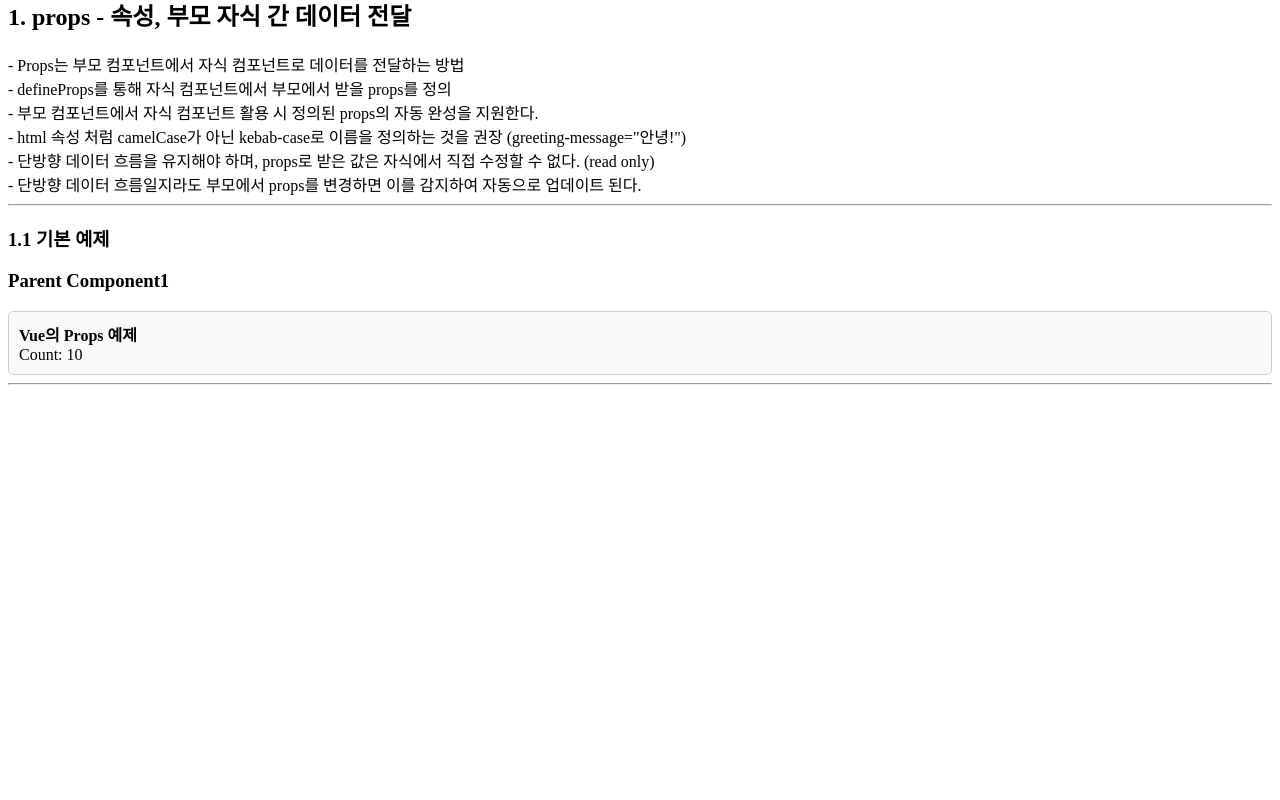
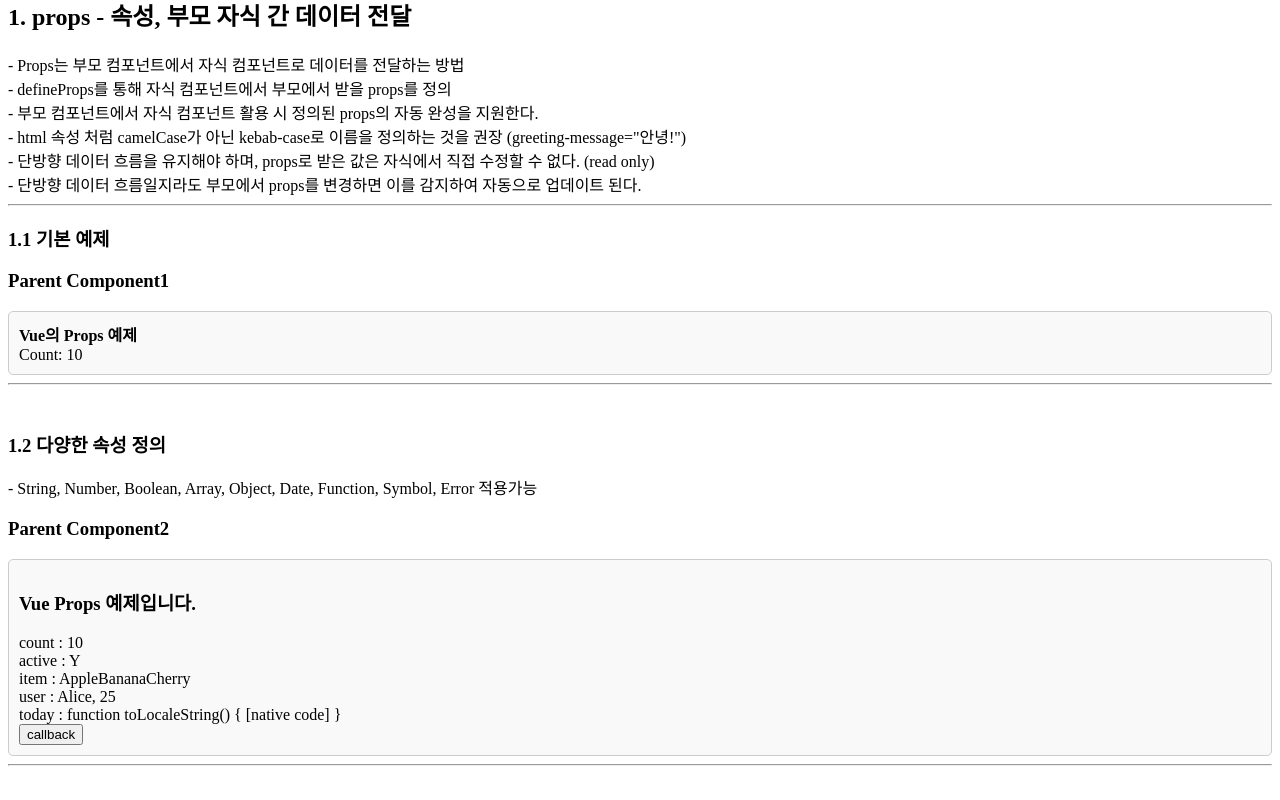
Before and after one commit to Yangkles/DevCourseFE4Vue3, a Vue app in the folder 04_vue_component_advanced/: page / in a window 1280 px wide. Shown: the part 242-1042 px from the top of the page. Before the commit the page ends 800 px from the top, so only its background shows below. Built offline with nearby package versions, Linux system fonts and the light colour scheme.

Commit message:
Vue3 component advance - props02

```diff
--- /dev/null
+++ b/04_vue_component_advanced/src/components/props/ChildComponent2.vue
@@ -0,0 +1,23 @@
+<script setup>
+    defineProps({
+        title:String,
+        count:Number,
+        active:Boolean,
+        items:Array,
+        user : Object,
+        callback: Function,
+        today: Date,
+    })
+</script>
+
+<template>
+    <div class="child">
+        <h3>{{ title }}</h3>
+        count : {{ count }} <br>
+        active : {{ active ? 'Y' : "N" }} <br>
+        item : <template v-for="(item, index) in items" :key="index">{{ item }}</template><br>
+        user : {{ user.name }}, {{ user.age }} <br>
+        today : {{ today.toLocaleString }} <br>
+        <button @click="callback">callback</button>
+    </div>
+</template>
--- /dev/null
+++ b/04_vue_component_advanced/src/components/props/ParentComponent2.vue
@@ -0,0 +1,17 @@
+<script setup>
+import ChildComponent2 from './ChildComponent2.vue';
+
+const title = "Vue Props 예제입니다.";
+const count = 10;
+const active = true;
+const items = ["Apple", "Banana", "Cherry"];
+const user = { name: "Alice", age: 25 };
+const today = new Date();
+const callback = () => alert("Callback function!");
+
+</script>
+
+<template>
+    <h3>Parent Component2</h3>
+    <ChildComponent2 :title="title" :count="count" :active="active" :items="items" :user="user" :today="today" :callback="callback"/>
+</template>
--- a/04_vue_component_advanced/src/components/props/PropsApp.vue
+++ b/04_vue_component_advanced/src/components/props/PropsApp.vue
@@ -1,5 +1,6 @@
 <script setup>
 import ParentComponent1 from './ParentComponent1.vue';
+import ParentComponent2 from './ParentComponent2.vue';
 
 
 </script>
@@ -16,4 +17,9 @@ import ParentComponent1 from './ParentComponent1.vue';
     <h3>1.1 기본 예제</h3>
     <ParentComponent1/>
     <hr><br>
+
+    <h3>1.2 다양한 속성 정의</h3>
+    - String, Number, Boolean, Array, Object, Date, Function, Symbol, Error 적용가능<br>
+    <ParentComponent2/>
+    <hr><br>
 </template>
```
Also changed, not shown: 04_vue_component_advanced/src/components/props/ChildCOmponent3.vue (added).
